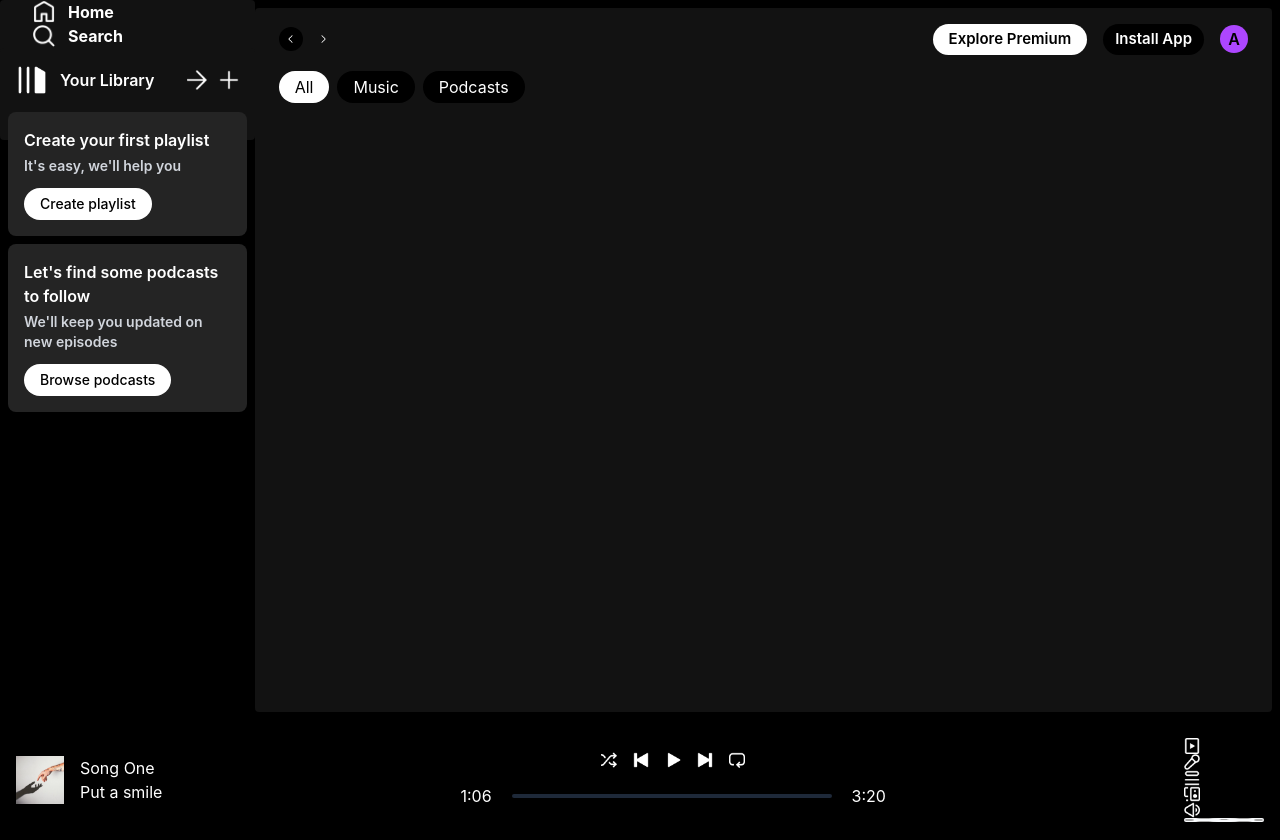
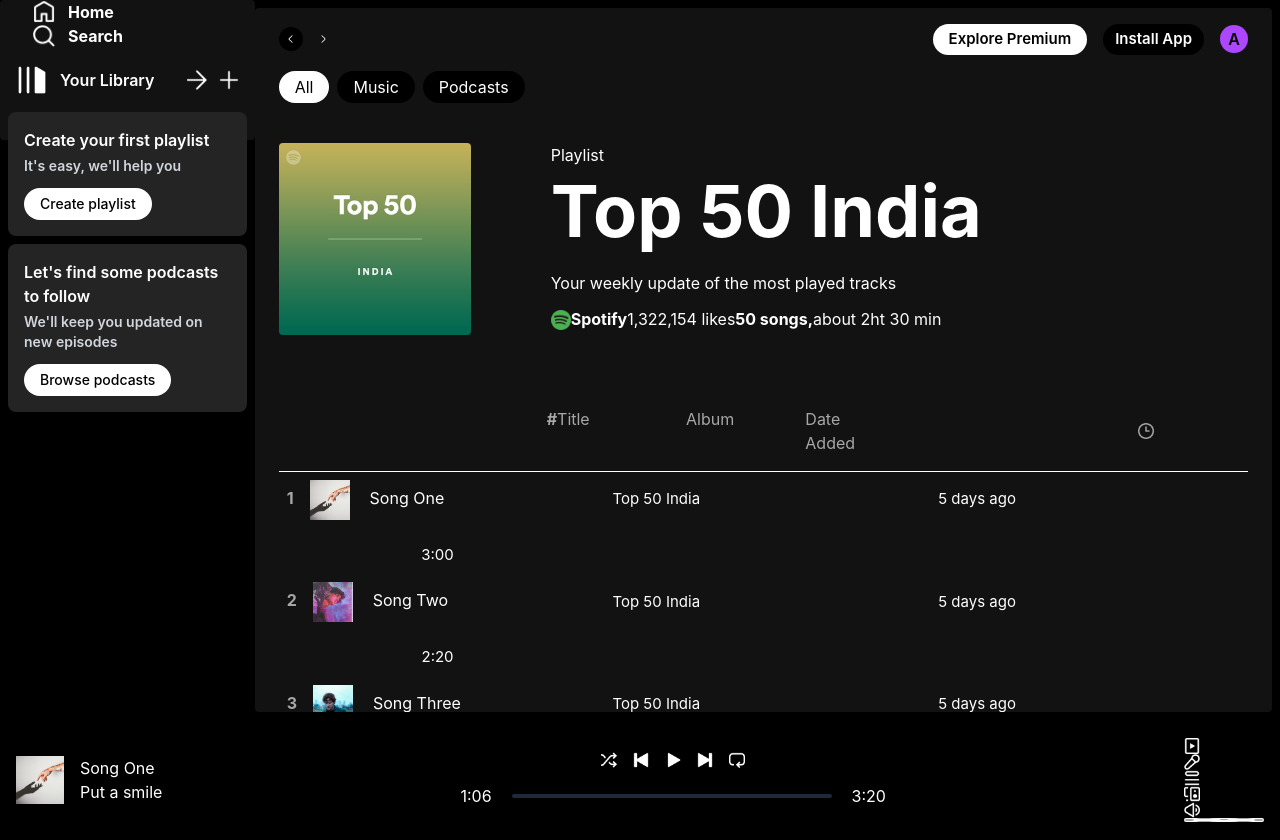
Before and after one commit to sarank1634/music_player, a React (Vite) app in the folder spotify_clone/: page /album/1 in a window 1280 px wide. Built offline with nearby package versions, Linux system fonts and the light colour scheme.

Commit message:
display ablum  component  completed align ment bug cant reslove

```diff
--- a/spotify_clone/src/components/DisplayAlbum.jsx
+++ b/spotify_clone/src/components/DisplayAlbum.jsx
@@ -1,10 +1,55 @@
+import { useParams } from "react-router-dom";
 import Navbar from "./Navbar";
+import { albumsData, assets, songsData } from "../assets/assets";
 
 
 const DispalyAlbum = () =>{
+
+    const  {id} = useParams();
+    const albumData = albumsData[id];
+
     return(
         <>
             <Navbar />
+            <div className="mt-10 inline-flex gap-8 flex-col md:flex-row md:items-start">
+                <div className="inline-flex gap-20"> {/* same block  */}
+                <img className="w-48 rounded" src={albumData.image} alt="" />
+                <div className="flex flex-col gap-2">
+                    <p>Playlist</p>
+                    <h2 className="text-5xl font-bold mb-4 md:text-7xl">{albumData.name}</h2>
+                    <h4>{albumData.desc}</h4>
+                    <p className="mt-1">
+                        <img className="inline-block w-5" src={assets.spotify_logo} alt="" />
+                        <b>Spotify</b>
+                        1,322,154 likes
+                        <b>50 songs,</b>
+                        about 2ht 30 min
+                    </p>
+                </div>
+                </div>
+                <div className="grid gap-9 grid-cols-4 sm:grid-cols-4 mt-10 mb-4 mt-4 ml-10 pl-2  text-[#a7a7a7]">
+                    <p><b className=" mt-50 ml-55">#</b>Title</p>
+                    <p className="mr-95 ml-30">Album</p>
+                    <p className="sm:block mr-50">Date Added</p>
+                    <img src= {assets.clock_icon} alt="" className="m-auto w-4" />
+                </div>
+            </div>
+            <hr />
+            {
+                songsData.map((item, index) => (
+                    <div key={index} className="grid grid-cols-3 sm:gird-cols-4 gap-6 p-2 items-center text-[#a7a7a7 hover:bg-[#ffffff2b cursor-pointer">
+                        <p className="text-white">
+                            <b className="mr-4 mt-2 text-[#a7a7a7]">{index+1}</b>
+                            <img className="inline w-10 mr-5" src={item.image} alt="" />
+                            {item.name}
+                        </p>
+                        <p className="text-[15px]">{albumData.name}</p>
+                        <p className="text-[15px] sm:block ">5 days ago</p>
+                        <p className="text-[15px] text-center">{item.duration}</p>
+                    </div>
+                )
+            )
+            }
         </>
     )
 }
--- a/spotify_clone/src/components/Navbar.jsx
+++ b/spotify_clone/src/components/Navbar.jsx
@@ -1,13 +1,15 @@
+import { useNavigate } from "react-router-dom";
 import { assets } from "../assets/assets";
 
 const Navbar = () => {
+    const navigate = useNavigate();
     return(
         <>
         <div>
            <div className="w-full flex justify-between items-center font-semibold">
                 <div className="flex items-center gap-2">
-                    <img className="w-6 bg-black p-2 rounded-2xl cursor-pointer" src={assets.arrow_left} alt="" />
-                    <img  className="w-6 black p-2 rounded-2xl cursor-pointer" src={assets.arrow_right} alt="" />
+                    <img onClick={() => navigate(-1)} className="w-6 bg-black p-2 rounded-2xl cursor-pointer" src={assets.arrow_left} alt="" />
+                    <img onClick={() => navigate(+1)}  className="w-6 black p-2 rounded-2xl cursor-pointer" src={assets.arrow_right} alt="" />
                 </div>
                 <div className="flex items-center gap-4">
                     <p className="bg-white text-black text-[15px] px-4 py-1 rounded-2xl md:block cursor-pointer">Explore Premium</p>
```
Also changed, not shown: 1 other file (tests, documents, lock files or other folders).
